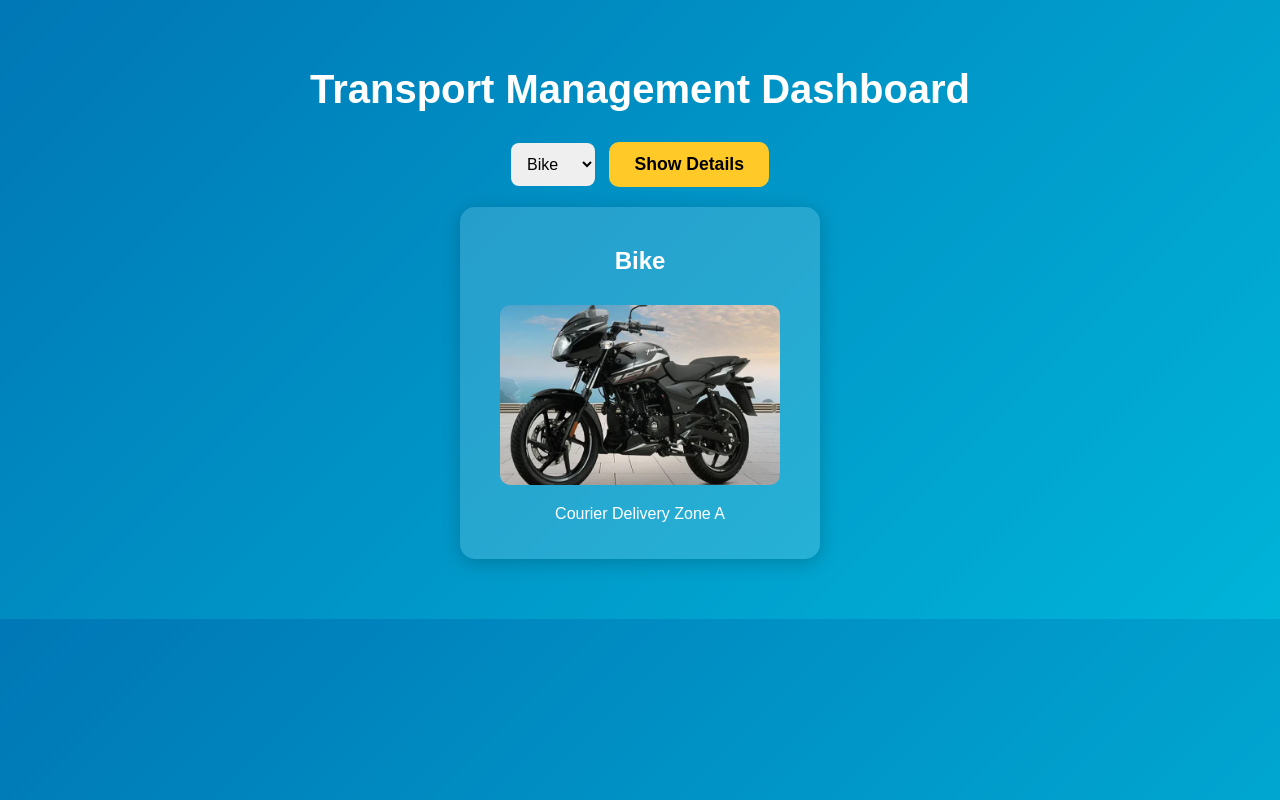
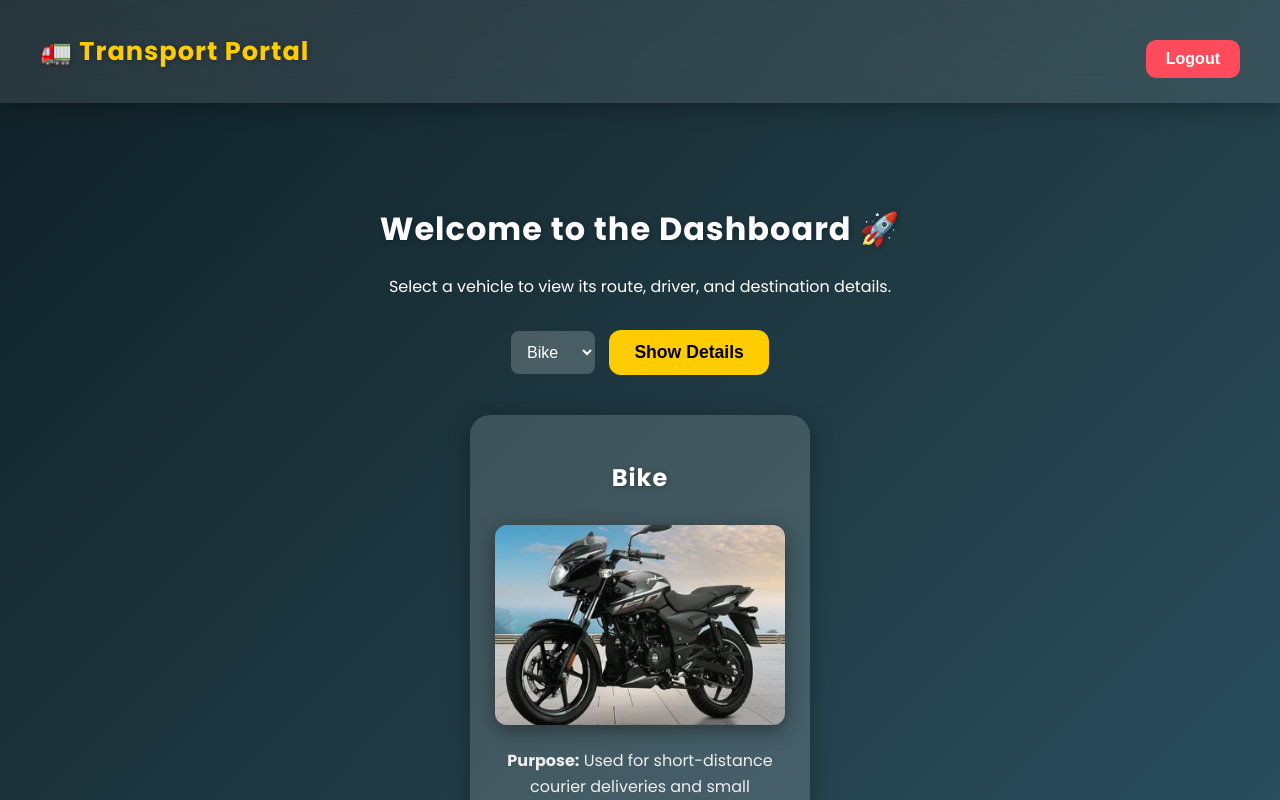
Before and after one commit to Inturikirthana-co/transport-management-system, a website: page public/dashboard.html in a window 1280 px wide. Both pictures are taken after a click on the button "Show Details". Shown: the top 800 px of the page. Drawn offline with Linux system fonts and the light colour scheme.

Commit message:
Added dashboard vehicle selection and driver routes

```diff
--- a/public/dashboard.html
+++ b/public/dashboard.html
@@ -2,12 +2,23 @@
 <html lang="en">
 <head>
   <meta charset="UTF-8" />
-  <title>Dashboard | Transport Management</title>
+  <title>Dashboard | Transport System</title>
   <link rel="stylesheet" href="style.css" />
 </head>
 <body>
+
+  <!-- Navbar -->
+  <div class="navbar">
+    <h1>🚛 Transport Portal</h1>
+    <button onclick="logout()">Logout</button>
+  </div>
+
+  <!-- Dashboard Body -->
   <div class="dashboard">
-    <h1>Transport Management Dashboard</h1>
+    <div class="dashboard-content">
+      <h1>Welcome to the Dashboard 🚀</h1>
+      <p>Select a vehicle to view its route, driver, and destination details.</p>
+
       <select id="vehicleSelect">
         <option value="bike">Bike</option>
         <option value="car">Car</option>
@@ -18,13 +29,42 @@
 
       <div id="vehicleDetails" class="vehicle-card"></div>
     </div>
+  </div>
 
   <script>
     const vehicles = {
-      bike: { name: "Bike", image: "bike1.jpg", info: "Courier Delivery Zone A" },
-      car: { name: "Car", image: "car1.jpg", info: "Passenger Transport Zone B" },
-      bus: { name: "Bus", image: "bus1.jpg", info: "City Public Transport Zone C" },
-      truck: { name: "Truck", image: "truck1.jpg", info: "Goods Delivery Zone D" },
+      bike: {
+        name: "Bike",
+        image: "bike1.jpg",
+        info: "Used for short-distance courier deliveries and small packages.",
+        distance: "Up to 5 km range",
+        driver: "Driver: Arjun Reddy",
+        destination: "Zone A – Downtown / City Center"
+      },
+      car: {
+        name: "Car",
+        image: "car1.jpg",
+        info: "Used for office commutes, local travel, and fast deliveries.",
+        distance: "Up to 20 km range",
+        driver: "Driver: Priya Nair",
+        destination: "Central Avenue → Tech Park → Greenfield"
+      },
+      bus: {
+        name: "Bus",
+        image: "bus1.jpg",
+        info: "Public transport for city commuters with multiple stops.",
+        distance: "30 km total loop",
+        driver: "Driver: Mohan Das",
+        destination: "City Loop: Station → Mall → College → Park"
+      },
+      truck: {
+        name: "Truck",
+        image: "truck1.jpg",
+        info: "Heavy-duty transport for industrial and logistics use.",
+        distance: "120 km intercity route",
+        driver: "Driver: Kiran Kumar",
+        destination: "Warehouse A → Highway B → Port C"
+      },
     };
 
     function showVehicle() {
@@ -34,9 +74,18 @@
       document.getElementById("vehicleDetails").innerHTML = `
         <h2>${vehicle.name}</h2>
         <img src="/images/${vehicle.image}" alt="${vehicle.name}">
-        <p>${vehicle.info}</p>
+        <p><strong>Purpose:</strong> ${vehicle.info}</p>
+        <p><strong>Distance:</strong> ${vehicle.distance}</p>
+        <p><strong>Destination:</strong> ${vehicle.destination}</p>
+        <p><strong>${vehicle.driver}</strong></p>
       `;
     }
+
+    function logout() {
+      alert("You have been logged out!");
+      window.location.href = "login.html";
+    }
   </script>
+
 </body>
 </html>
--- a/public/style.css
+++ b/public/style.css
@@ -1,64 +1,116 @@
+@import url('https://fonts.googleapis.com/css2?family=Poppins:wght@300;400;600;700&display=swap');
+
+* {
+  box-sizing: border-box;
+}
+
 body {
   margin: 0;
-  font-family: "Poppins", sans-serif;
-  background: linear-gradient(135deg, #0077b6, #00b4d8);
+  font-family: 'Poppins', sans-serif;
+  background: linear-gradient(135deg, #0f2027, #203a43, #2c5364);
   color: #fff;
+  overflow-x: hidden;
 }
 
-.container {
+/* ====== NAVBAR ====== */
+.navbar {
+  width: 100%;
+  background: rgba(255, 255, 255, 0.1);
+  backdrop-filter: blur(15px);
+  padding: 15px 40px;
+  display: flex;
+  justify-content: space-between;
+  align-items: center;
+  box-shadow: 0 4px 20px rgba(0, 0, 0, 0.3);
+}
+
+.navbar h1 {
+  font-weight: 700;
+  color: #ffcc00;
+  font-size: 1.6rem;
+  letter-spacing: 1px;
+}
+
+.navbar button {
+  background-color: #ff4b5c;
+  color: #fff;
+  border: none;
+  padding: 10px 20px;
+  border-radius: 10px;
+  font-size: 1rem;
+  cursor: pointer;
+  transition: 0.3s;
+}
+
+.navbar button:hover {
+  background-color: #ff6b81;
+  transform: scale(1.05);
+}
+
+/* ====== CONTAINERS ====== */
+.container, .dashboard {
   display: flex;
   flex-direction: column;
   align-items: center;
+  text-align: center;
   justify-content: center;
-  height: 100vh;
+  min-height: 100vh;
 }
 
-h1 {
-  font-size: 2.5rem;
-  margin-bottom: 20px;
+h1, h2 {
+  font-weight: 700;
+  letter-spacing: 1px;
+  text-shadow: 1px 1px 5px rgba(0, 0, 0, 0.3);
 }
 
+/* ====== FORMS ====== */
 form {
   background: rgba(255, 255, 255, 0.1);
-  padding: 30px 40px;
-  border-radius: 15px;
-  backdrop-filter: blur(10px);
-  box-shadow: 0 8px 25px rgba(0, 0, 0, 0.3);
-  text-align: center;
+  padding: 40px 50px;
+  border-radius: 20px;
+  backdrop-filter: blur(15px);
+  box-shadow: 0 8px 30px rgba(0, 0, 0, 0.4);
+  width: 350px;
 }
 
 input {
-  width: 250px;
+  width: 100%;
   padding: 12px;
-  margin: 10px 0;
+  margin: 12px 0;
   border-radius: 10px;
   border: none;
   outline: none;
   font-size: 1rem;
+  background-color: rgba(255, 255, 255, 0.2);
+  color: #fff;
+}
+
+input::placeholder {
+  color: #ddd;
 }
 
 button {
-  background-color: #ffca28;
+  background-color: #ffcc00;
+  color: #000;
   border: none;
   padding: 12px 25px;
-  margin-top: 10px;
-  border-radius: 10px;
+  margin-top: 15px;
+  border-radius: 12px;
   font-size: 1.1rem;
-  font-weight: bold;
+  font-weight: 600;
   cursor: pointer;
-  color: #000;
   transition: 0.3s;
 }
 
 button:hover {
-  background-color: #ffd54f;
-  transform: scale(1.05);
+  background-color: #ffd633;
+  transform: translateY(-2px);
 }
 
-/* Dashboard */
-.dashboard {
+/* ====== DASHBOARD ====== */
+.dashboard-content {
+  margin-top: 80px;
   text-align: center;
-  padding: 40px;
 }
 
 select {
@@ -68,26 +120,66 @@ select {
   border: none;
   outline: none;
   margin-right: 10px;
+  background-color: rgba(255,255,255,0.2);
+  color: #fff;
 }
 
+/* ====== VEHICLE CARD ====== */
 .vehicle-card {
   background: rgba(255, 255, 255, 0.15);
-  padding: 20px;
-  border-radius: 15px;
-  width: 320px;
-  margin: 20px auto;
-  box-shadow: 0 4px 20px rgba(0, 0, 0, 0.2);
-  transition: transform 0.3s ease;
+  padding: 25px;
+  border-radius: 20px;
+  width: 340px;
+  margin: 40px auto;
+  box-shadow: 0 4px 25px rgba(0, 0, 0, 0.3);
+  transition: transform 0.3s ease, background 0.3s ease;
+  animation: fadeIn 0.8s ease;
 }
 
 .vehicle-card:hover {
-  transform: translateY(-5px);
+  transform: translateY(-8px);
+  background: rgba(255, 255, 255, 0.25);
 }
 
 .vehicle-card img {
-  width: 280px;
-  height: 180px;
-  border-radius: 10px;
+  width: 100%;
+  height: 200px;
+  border-radius: 12px;
   object-fit: cover;
   margin-top: 10px;
+  box-shadow: 0 5px 20px rgba(0, 0, 0, 0.4);
 }
+
+.vehicle-card p {
+  color: #eee;
+  font-size: 1rem;
+  line-height: 1.6;
+}
+
+/* ====== ANIMATIONS ====== */
+@keyframes fadeIn {
+  from { opacity: 0; transform: translateY(10px); }
+  to { opacity: 1; transform: translateY(0); }
+}
+
+/* ====== INDEX PAGE BUTTONS ====== */
+.index-buttons {
+  display: flex;
+  gap: 20px;
+}
+
+.index-buttons button {
+  background-color: #00b4d8;
+  color: #fff;
+  border: none;
+  padding: 12px 28px;
+  border-radius: 12px;
+  font-size: 1.1rem;
+  cursor: pointer;
+  transition: 0.3s;
+}
+
+.index-buttons button:hover {
+  background-color: #48cae4;
+  transform: scale(1.05);
+}
```
Also changed, not shown: public/index.html (+6 -3 lines), public/login.html (+3 -3 lines), public/signup.html (+3 -3 lines). Lines whose indentation alone changed are shown as unchanged.
